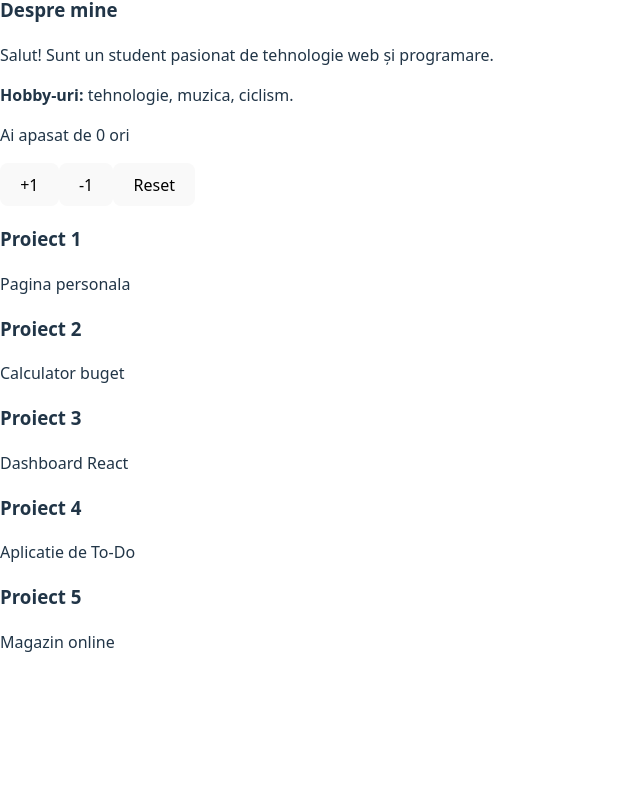
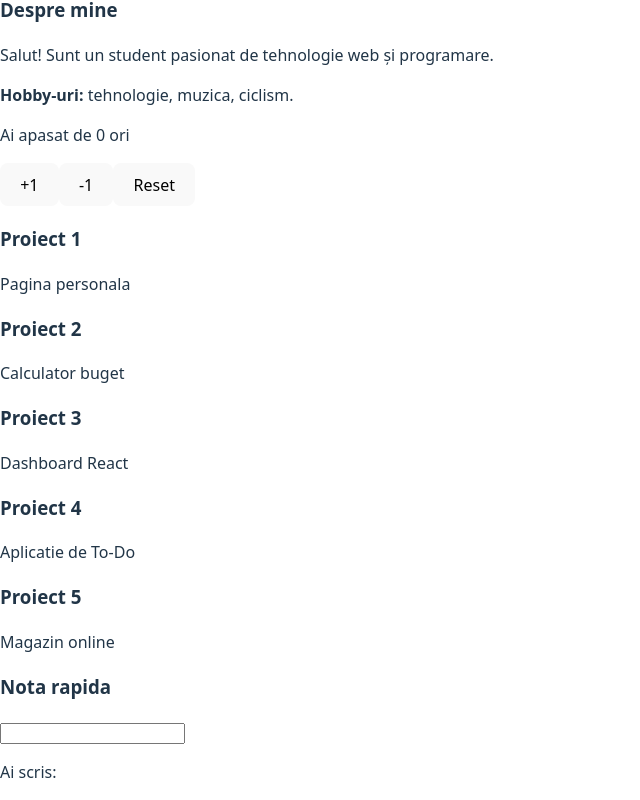
Before and after one commit to stefant27/Programare-Web, a React (Vite) app: page / in a window 1280 px wide. Shown: the part 271-1071 px from the top of the page, without its empty margins (0-640 px from the left). Before the commit the page ends 941 px from the top, so only its background shows below. Built offline with nearby package versions, Linux system fonts and the light colour scheme.

Commit message:
feat: Notă rapidă — input controlat

```diff
--- a/src/App.jsx
+++ b/src/App.jsx
@@ -1,5 +1,6 @@
 import { useState } from 'react';
 import Card from './Card';
+import QuickNote from './QuickNote';
 
 function App() {
   const [count, setCount] = useState(0);
@@ -32,6 +33,8 @@ function App() {
       {projects.map(function(item, index) {
         return <Card key={index} title={item.title} description={item.description} />;
       })}
+
+      <QuickNote />
     </div>
   );
 }
--- /dev/null
+++ b/src/QuickNote.jsx
@@ -0,0 +1,18 @@
+import { useState } from 'react';
+
+function QuickNote() {
+  const [note, setNote] = useState('');
+
+  return (
+    <div>
+      <h3>Nota rapida</h3>
+      <input
+        value={note}
+        onChange={(e) => setNote(e.target.value)}
+      />
+      <p>Ai scris: {note}</p>
+    </div>
+  );
+}
+
+export default QuickNote;
```
